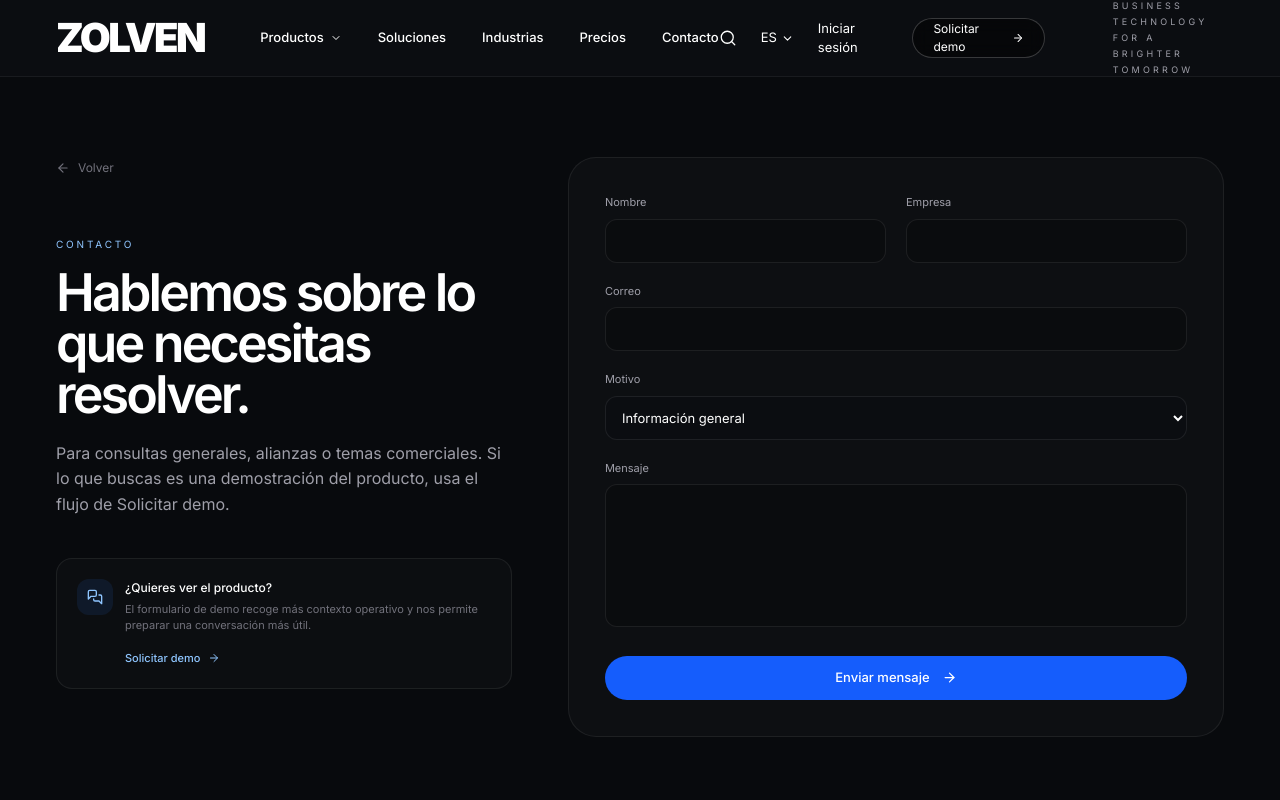
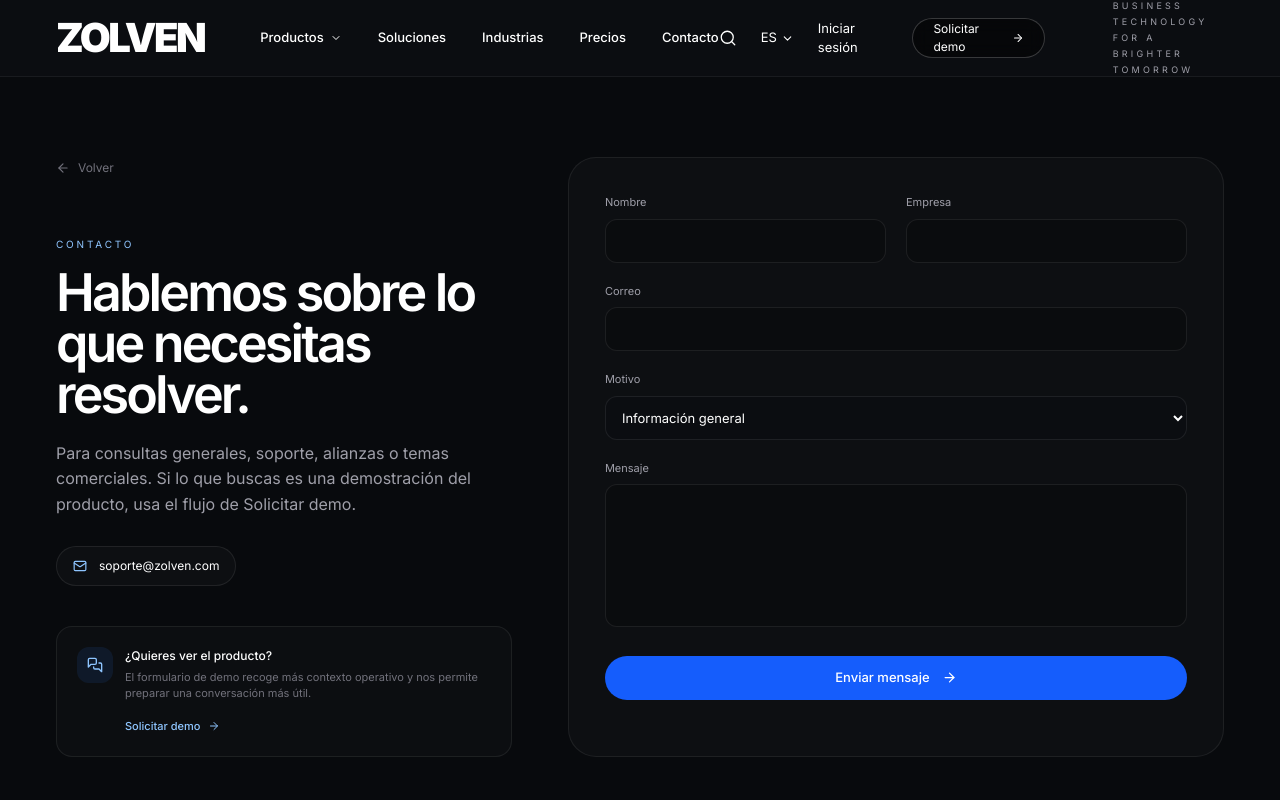
Before and after one commit to liatejera2-oss/zolven-web, a Next.js app: page /contacto in a window 1280 px wide. Shown: the top 800 px of the page. Built offline with nearby package versions, Linux system fonts and the light colour scheme.

Commit message:
feat: surface official support email on contact page

```diff
--- a/src/app/contacto/page.tsx
+++ b/src/app/contacto/page.tsx
@@ -7,6 +7,7 @@ import {
   ArrowRight,
   CheckCircle2,
   LoaderCircle,
+  Mail,
   MessagesSquare,
 } from "lucide-react";
 import { SiteHeader } from "@/components/zolven/SiteHeader";
@@ -88,8 +89,16 @@ export default function ContactPage() {
           </h1>
 
           <p className="mt-5 max-w-[500px] text-[15px] leading-[1.6] text-zinc-400 sm:text-[16px]">
-            Para consultas generales, alianzas o temas comerciales. Si lo que buscas es una demostración del producto, usa el flujo de Solicitar demo.
+            Para consultas generales, soporte, alianzas o temas comerciales. Si lo que buscas es una demostración del producto, usa el flujo de Solicitar demo.
           </p>
+
+          <a
+            href="mailto:soporte@zolven.com"
+            className="mt-7 inline-flex items-center gap-3 rounded-full border border-white/[0.08] bg-white/[0.025] px-4 py-2.5 text-[12px] text-white transition-colors hover:bg-white/[0.05]"
+          >
+            <Mail size={14} className="text-blue-300" />
+            soporte@zolven.com
+          </a>
 
           <div className="mt-10 rounded-2xl border border-white/[0.07] bg-white/[0.02] p-5">
             <div className="flex items-start gap-3">
```
